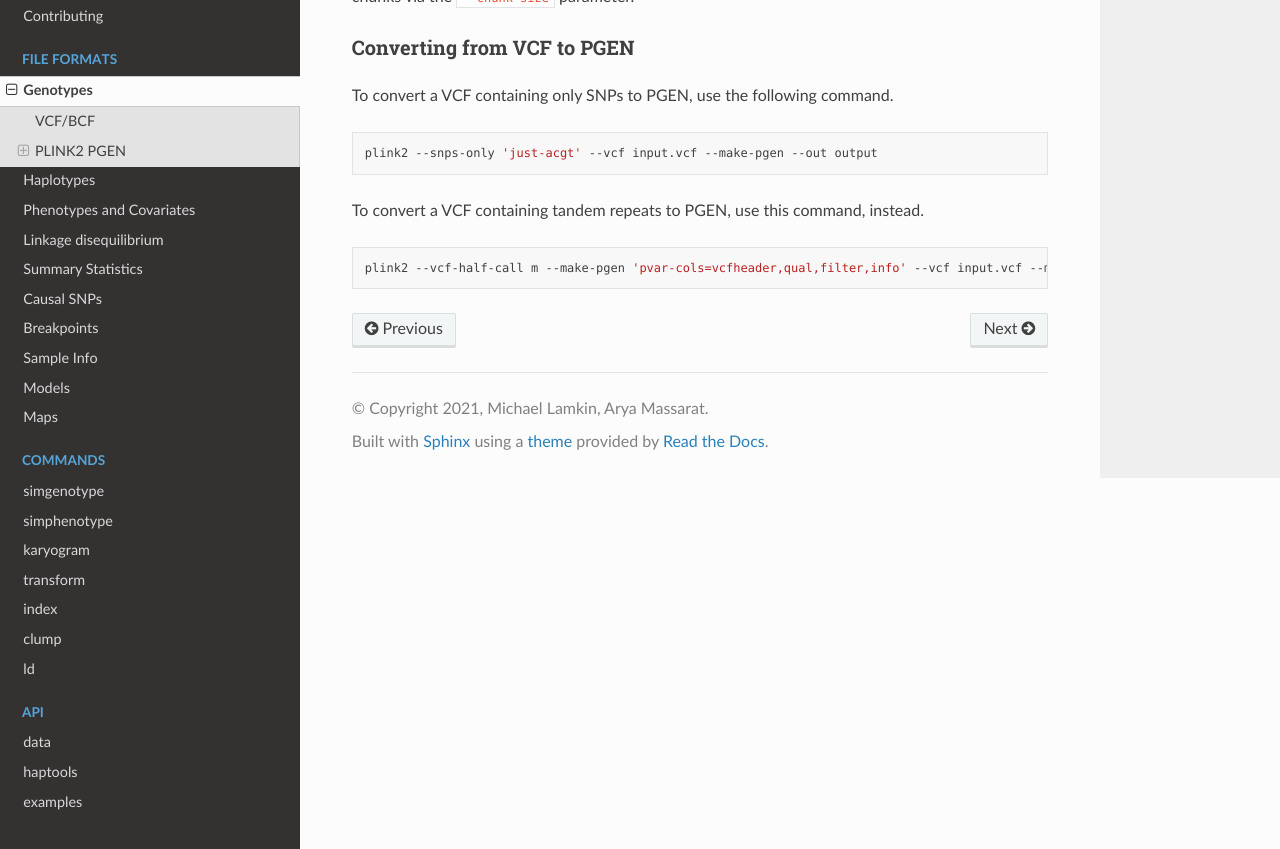
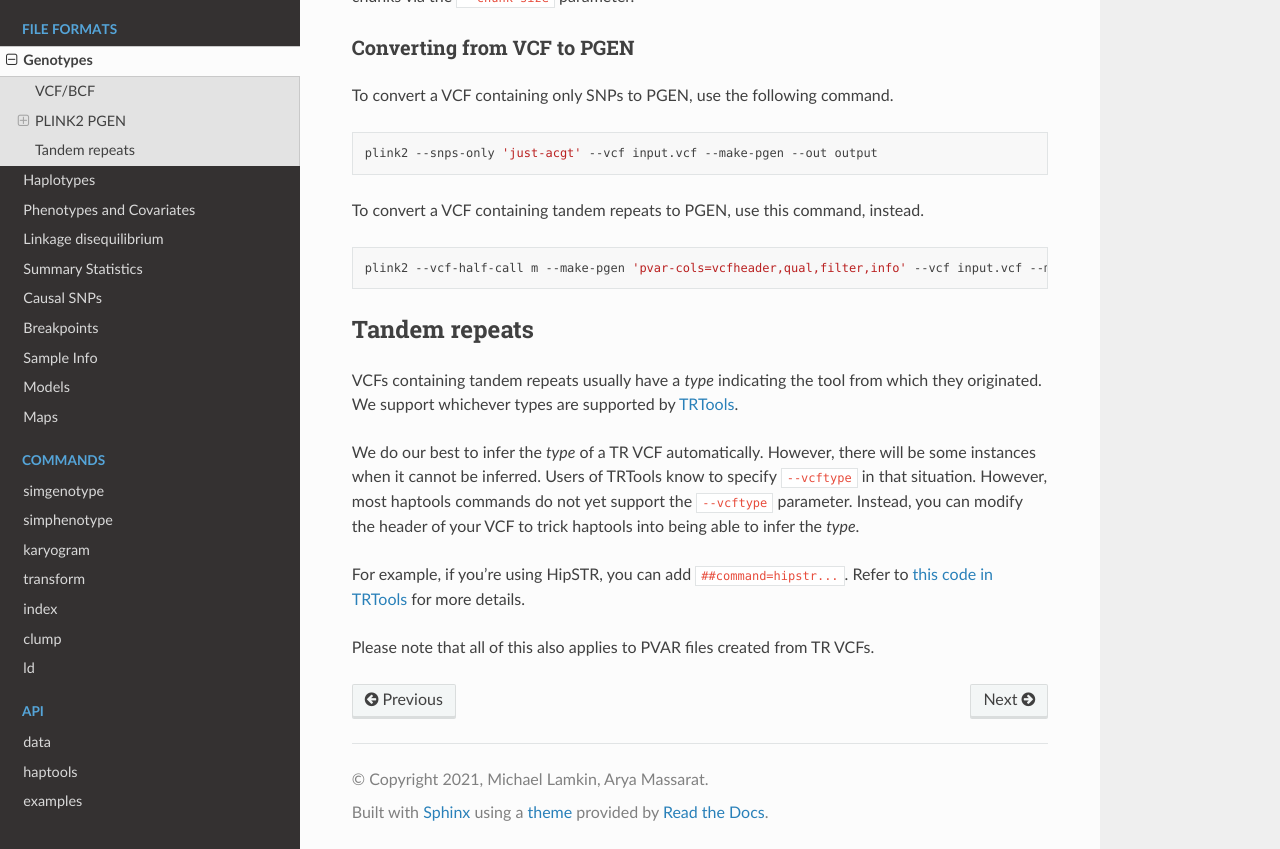
Before and after one commit to CAST-genomics/haptools, a Sphinx documentation site: the page built from docs/formats/genotypes.rst, in a window 1280 px wide and 900 px high, scrolled down 873 px, cut to the strip 51-900 px from the top of the window. Built offline with Sphinx 7.4.7 and the Read the Docs theme 3.1.0, drawn with Linux system fonts in a browser that asks for light colours.

Commit message:
explain trtools type inference

```diff
--- a/docs/api/data.rst
+++ b/docs/api/data.rst
@@ -182,6 +182,8 @@ The following methods from the :class:`Genotypes` class are disabled, however.
 
 1. ``check_biallelic``
 2. ``check_maf``
+
+The constructor of the :class:`GenotypesTR` class also includes a :code:`vcftype` parameter. This can be helpful when the type of the TR file cannot be inferred automatically. Refer to `the TRTools docs <https://trtools.readthedocs.io/en/stable/trtools.utils.tr_harmonizer.html#trtools.utils.tr_harmonizer.VcfTypes>`_ for a list of accepted types.
 
 .. _api-data-genotypestr:
 
--- a/docs/formats/genotypes.rst
+++ b/docs/formats/genotypes.rst
@@ -37,3 +37,14 @@ To convert a VCF containing tandem repeats to PGEN, use this command, instead.
 .. code-block:: bash
 
 	plink2 --vcf-half-call m --make-pgen 'pvar-cols=vcfheader,qual,filter,info' --vcf input.vcf --make-pgen --out output
+
+Tandem repeats
+~~~~~~~~~~~~~~
+VCFs containing tandem repeats usually have a *type* indicating the tool from which they originated. We support whichever types are supported by `TRTools <https://trtools.readthedocs.io/en/stable/CALLERS.html>`_.
+
+We do our best to infer the *type* of a TR VCF automatically. However, there will be some instances when it cannot be inferred.
+Users of TRTools know to specify :code:`--vcftype` in that situation. However, most haptools commands do not yet support the :code:`--vcftype` parameter. Instead, you can modify the header of your VCF to trick haptools into being able to infer the *type*.
+
+For example, if you're using HipSTR, you can add :code:`##command=hipstr...`. Refer to `this code in TRTools <https://trtools.readthedocs.io/en/stable/trtools.utils.tr_harmonizer.html#trtools.utils.tr_harmonizer.InferVCFType>`_ for more details.
+
+Please note that all of this also applies to PVAR files created from TR VCFs.
```
